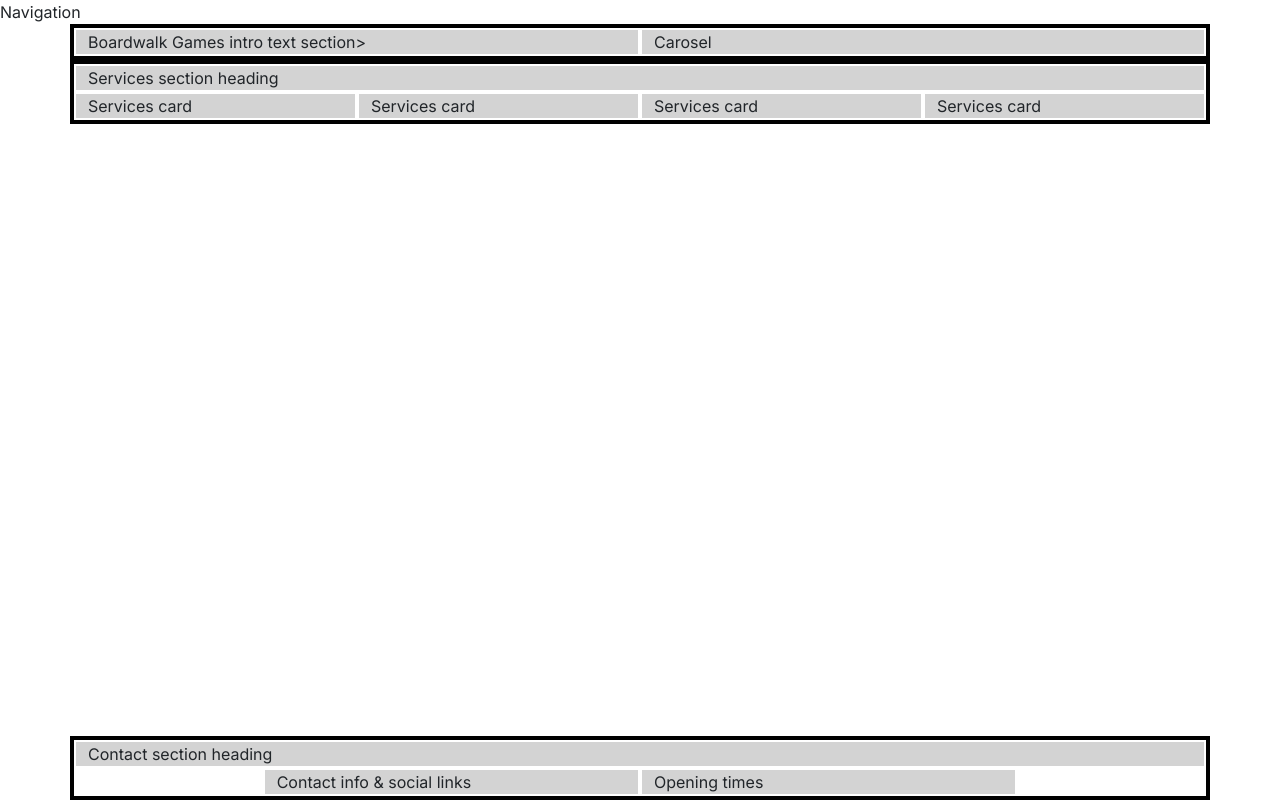
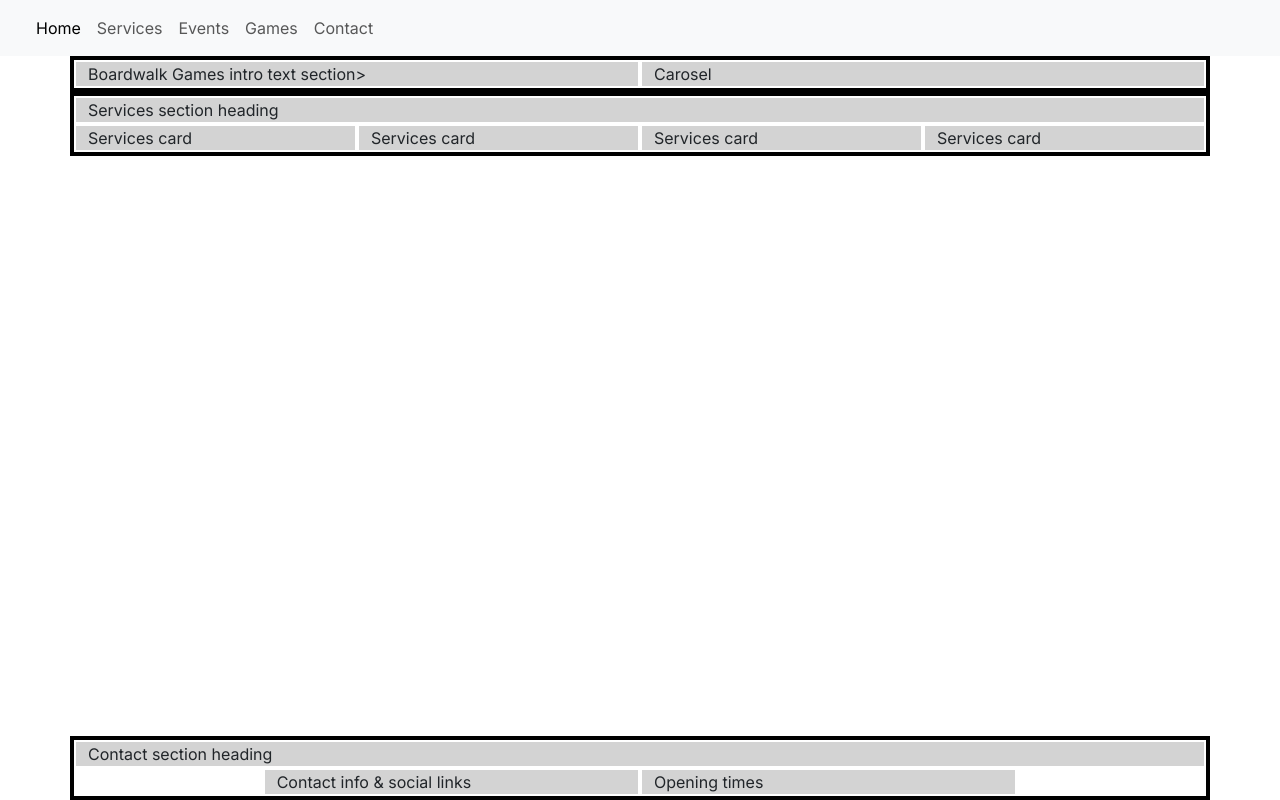
Before and after one commit to AlexandraH-code/boardwalk-games, a plain HTML site: page index.html in a window 1280 px wide. Drawn offline with nearby package versions, Linux system fonts and the light colour scheme; a web font is replaced by a local one.

Commit message:
Add Nav bar to index.html

```diff
--- a/index.html
+++ b/index.html
@@ -25,7 +25,48 @@
 <!-- Classes on body set to work with mt-auto on footer to ensure it always stays at the bottom of the page -->
 <body class="d-flex flex-column min-vh-100">
     <!-- Navigation -->
-    <div>Navigation</div>
+    <div>
+        <!-- Example Code -->
+        <nav class="navbar navbar-expand-lg bg-body-tertiary">
+            <div class="container-fluid">
+                <a class="navbar-brand" href="#"></a>
+                <button class="navbar-toggler" type="button" data-bs-toggle="collapse" data-bs-target="#navbarNavDropdown" aria-controls="navbarNavDropdown" aria-expanded="false" aria-label="Toggle navigation">
+                    <span class="navbar-toggler-icon"></span>
+                </button>
+                <div class="collapse navbar-collapse" id="navbarNavDropdown">
+                    <ul class="navbar-nav">
+                        <li class="nav-item">
+                            <a class="nav-link active" aria-current="page" href="index.html">Home</a>
+                        </li>
+                        <li class="nav-item">
+                            <a class="nav-link" href="#">Services</a>
+                        </li>
+                        <li class="nav-item">
+                            <a class="nav-link" href="#">Events</a>
+                        </li>
+                        <li class="nav-item">
+                            <a class="nav-link" href="game-library.html">Games</a>
+                        </li>
+                        <li class="nav-item">
+                            <a class="nav-link" href="#">Contact</a>
+                        </li>
+                        <!--
+                        <li class="nav-item dropdown">
+                            <a class="nav-link dropdown-toggle" href="#" role="button" data-bs-toggle="dropdown" aria-expanded="false">
+                            Dropdown link
+                            </a>
+                            <ul class="dropdown-menu">
+                                <li><a class="dropdown-item" href="#">Action</a></li>
+                                <li><a class="dropdown-item" href="#">Another action</a></li>
+                                <li><a class="dropdown-item" href="#">Something else here</a></li>
+                            </ul>
+                        </li>-->
+                    </ul>
+                </div>
+            </div>
+        </nav>
+        <!-- End Example Code -->
+    </div>
 
     <!-- Header with carosel -->
      <header class="container">
```
